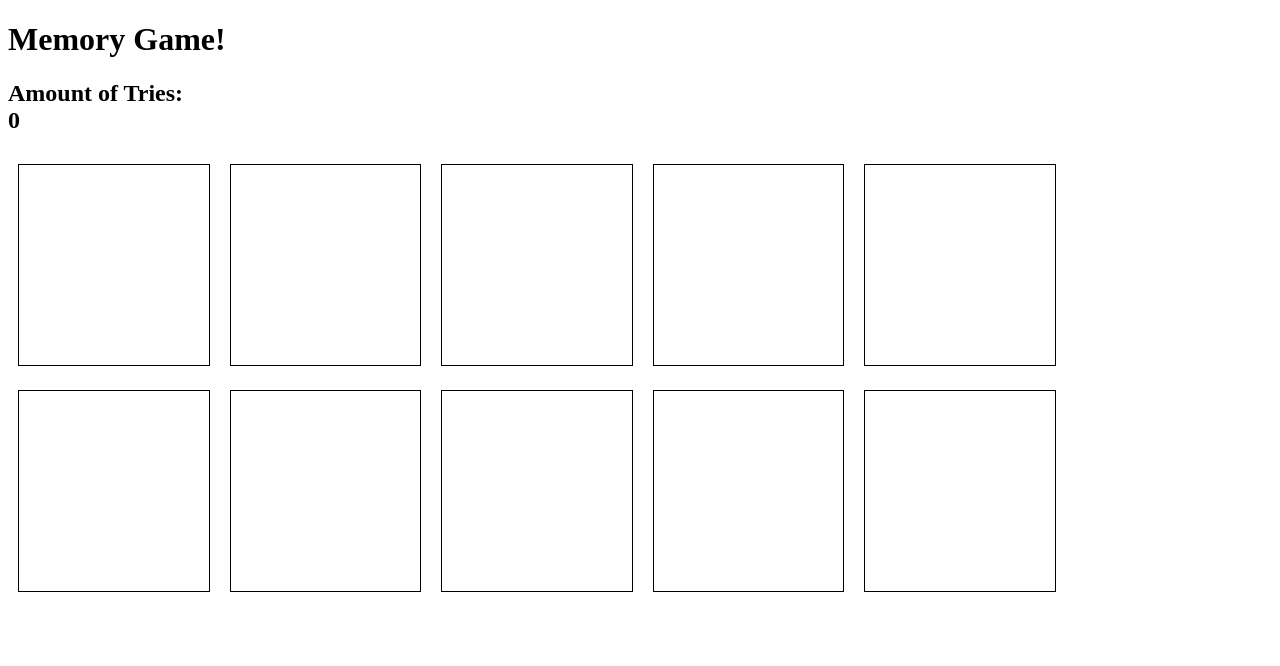
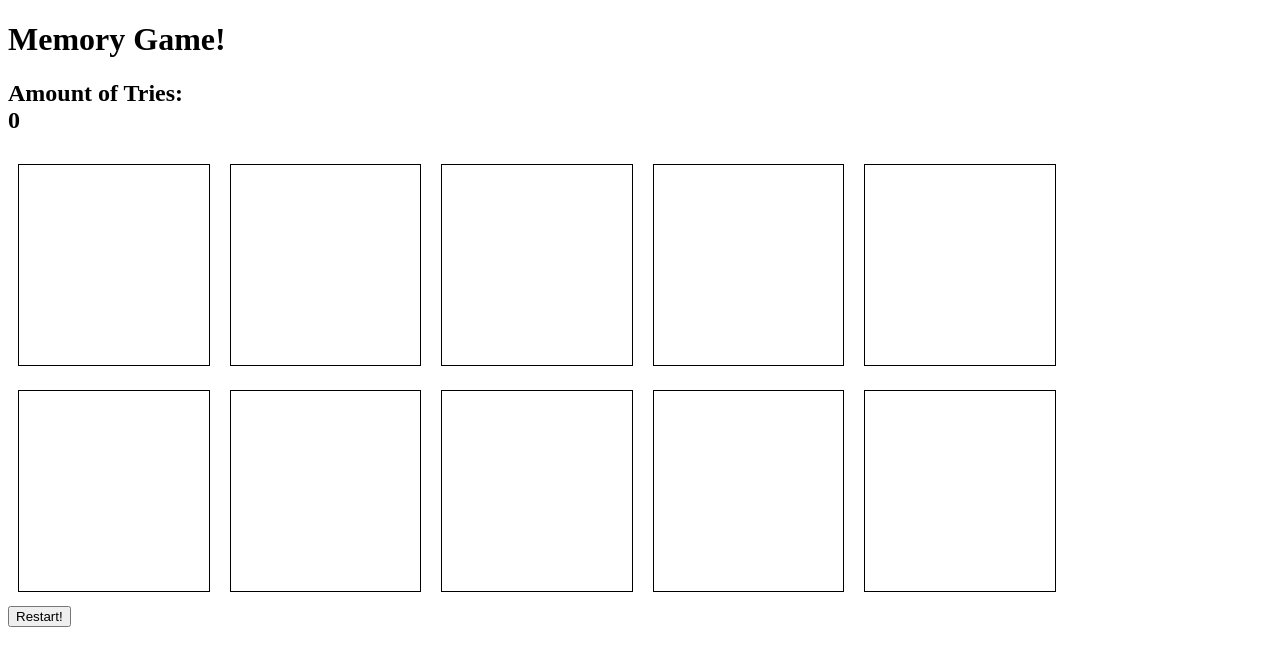
Before and after one commit to mrhoriuchi/Memory-Game, a plain HTML site: page index.html in a window 1280 px wide. Drawn offline with Linux system fonts and the light colour scheme.

Commit message:
Add Reset Button
Adding the reset button to the html

```diff
--- a/index.html
+++ b/index.html
@@ -10,6 +10,7 @@
     <h2>Amount of Tries: <div id="gamePlays"></div></h2>
     <div id="game">
     </div>
+    <button id="reset">Restart!</button>
     <script src="script.js"></script>
   </body>
 </html>
```
